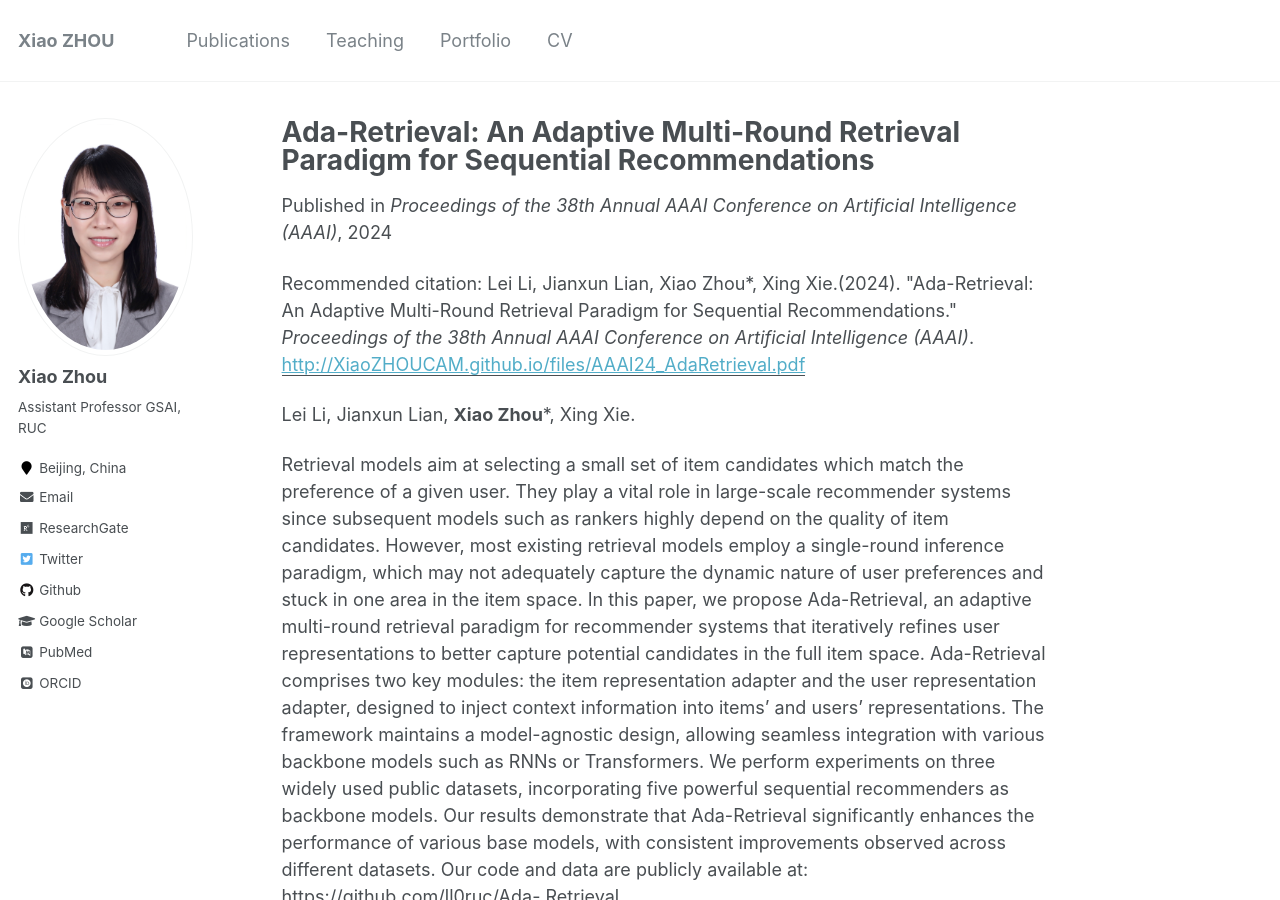
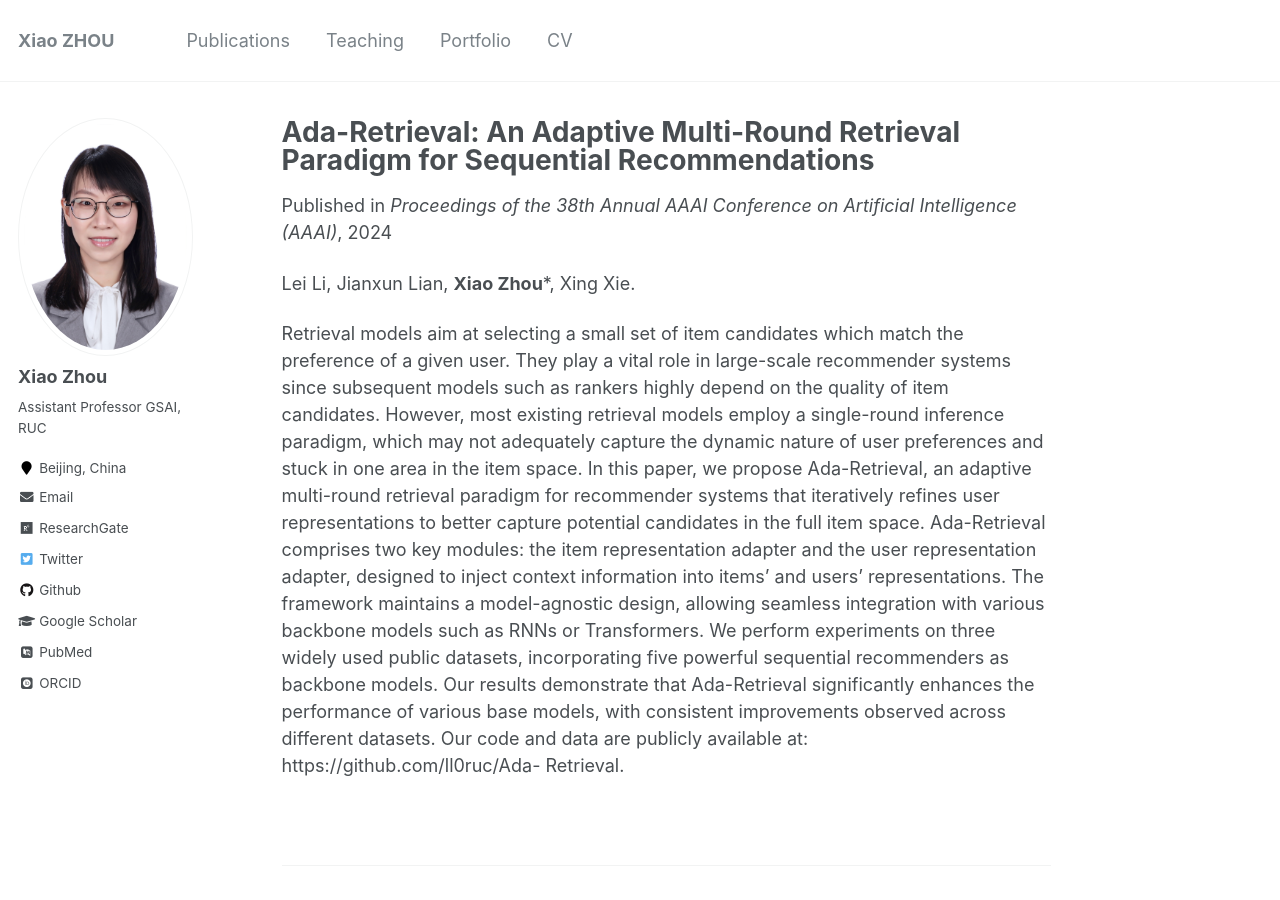
Before and after one commit to lxin131/XiaoZHOUCAM.github.io, a Jekyll site: the page built from _publications/AAAI2024_p2.md, in a window 1280 px wide and 900 px high. Built offline with Jekyll 4.4.1, drawn with Linux system fonts in a browser that asks for light colours; some web fonts are replaced.

Commit message:
Update AAAI2024_p2.md

```diff
--- a/_publications/AAAI2024_p2.md
+++ b/_publications/AAAI2024_p2.md
@@ -4,7 +4,6 @@ collection: publications
 date: 2024-02-20
 venue: 'Proceedings of the 38th Annual AAAI Conference on Artificial Intelligence (AAAI)'
 paperurl: 'http://XiaoZHOUCAM.github.io/files/AAAI24_AdaRetrieval.pdf'
-citation: 'Lei Li, Jianxun Lian, Xiao Zhou*, Xing Xie.(2024). &quot;Ada-Retrieval: An Adaptive Multi-Round Retrieval Paradigm for Sequential Recommendations.&quot; <i>Proceedings of the 38th Annual AAAI Conference on Artificial Intelligence (AAAI)</i>.'
 ---
 
 Lei Li, Jianxun Lian, **Xiao Zhou**\*, Xing Xie.
```
